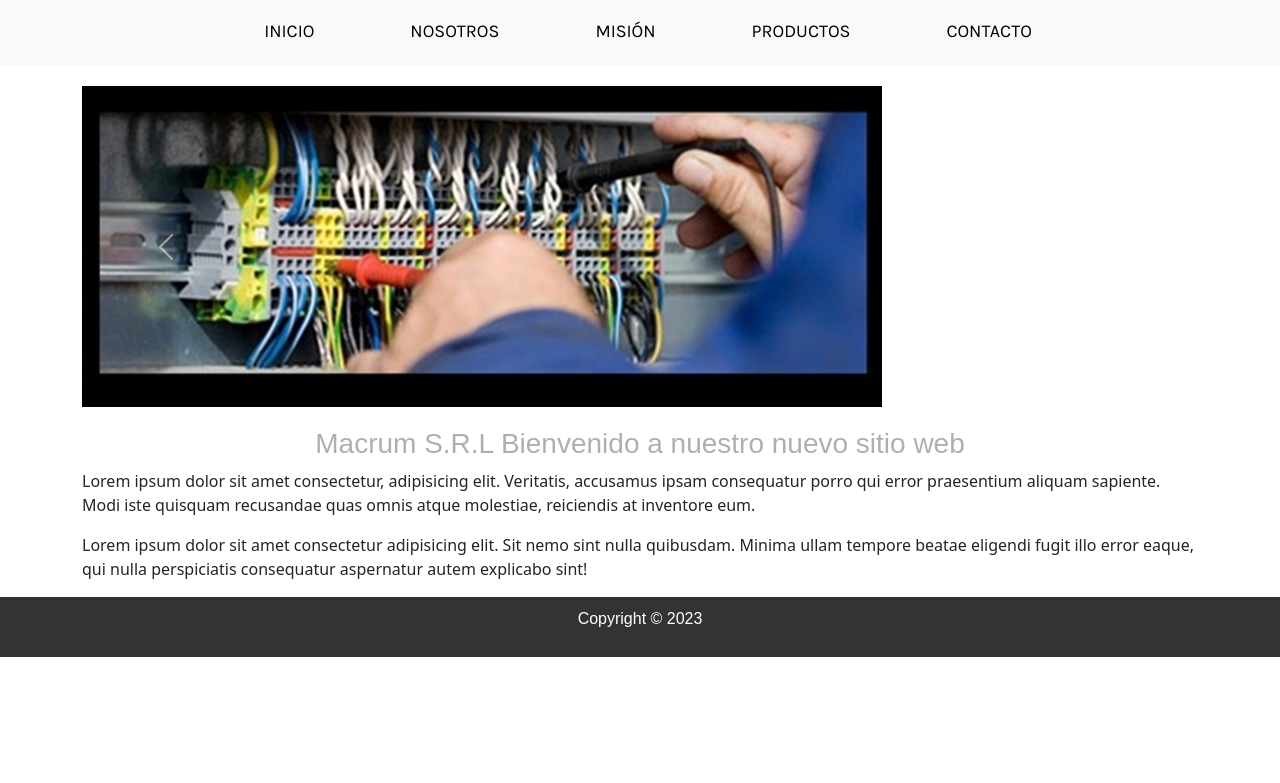
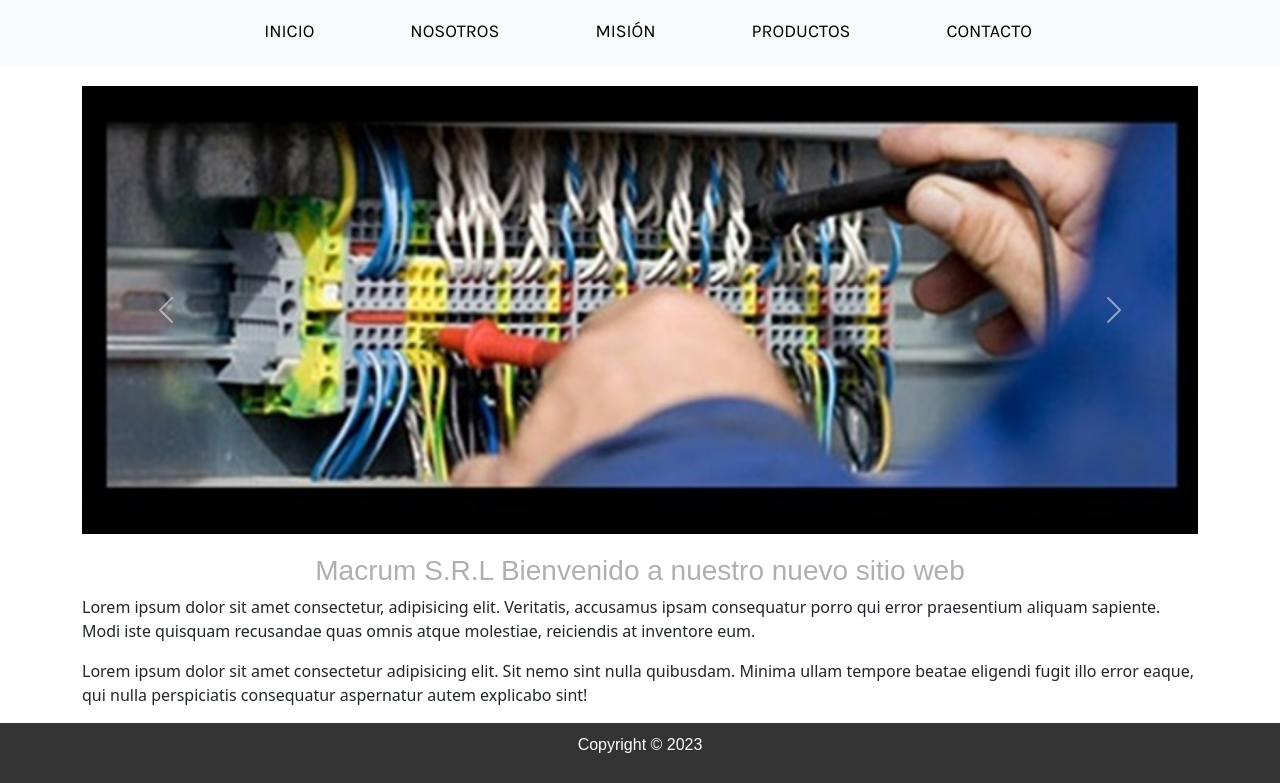
Before and after one commit to gedamebi/entregable, a website: page index.html in a window 1280 px wide. Shown: the part 150-933 px from the top of the page. Before the commit the page ends 807 px from the top, so only its background shows below. Drawn offline with nearby package versions, Linux system fonts and the light colour scheme.

Commit message:
Arreglo en carousel del home para que quede responsive

```diff
--- a/scss/estilos.scss
+++ b/scss/estilos.scss
@@ -52,11 +52,9 @@ main {
     justify-content: center;
     margin-bottom: 20px;
 
-    @media (max-width: 700px) {
-        .carousel-img {
-            width: 100%;
-            height: auto;
-        }
+    .carousel-img {
+        width: 100%;
+        height: auto;
     }
 }
 
```
Also changed, not shown: css/estilos.css.
